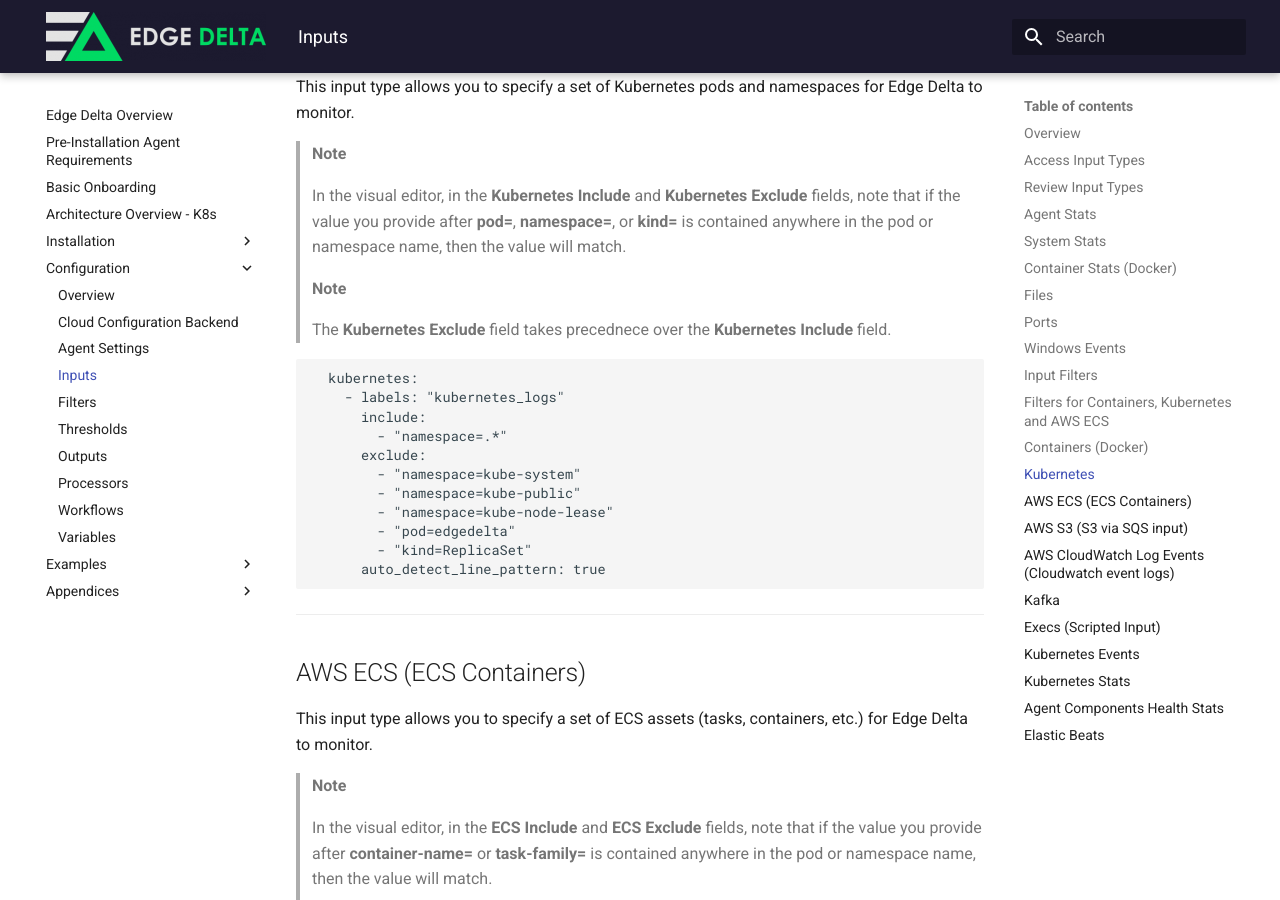
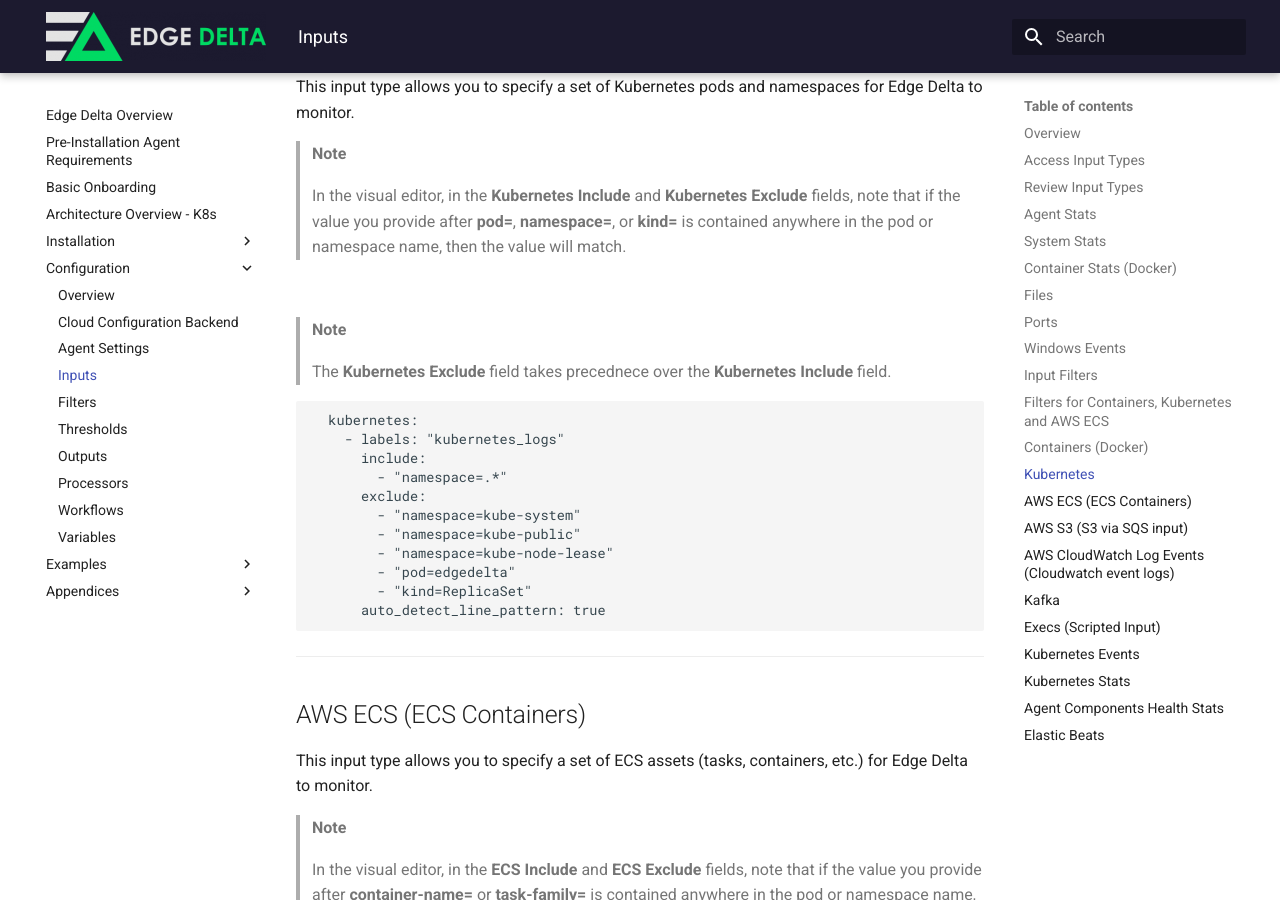
Before and after one commit to edgedelta/docs, an MkDocs documentation site: the page built from docs/configuration/inputs.md, in a window 1280 px wide and 900 px high, scrolled down 5618 px. Built offline with MkDocs 1.6.1 and Material for MkDocs 9.7.7, drawn with Linux system fonts in a browser that asks for light colours.

Commit message:
Update inputs.md

````diff
--- a/docs/configuration/inputs.md
+++ b/docs/configuration/inputs.md
@@ -252,6 +252,8 @@ This input type allows you to specify a set of Kubernetes pods and namespaces fo
 >
 > In the visual editor, in the **Kubernetes Include** and **Kubernetes Exclude** fields, note that if the value you provide after **pod=**, **namespace=**, or **kind=** is contained anywhere in the pod or namespace name, then the value will match.
 
+<br>
+
 > **Note**
 >
 > The **Kubernetes Exclude** field takes precednece over the **Kubernetes Include** field.
@@ -280,7 +282,7 @@ This input type allows you to specify a set of ECS assets \(tasks, containers, e
 >
 > In the visual editor, in the **ECS Include** and **ECS Exclude** fields, note that if the value you provide after **container-name=** or **task-family=** is contained anywhere in the pod or namespace name, then the value will match.
 
-
+<br>
 
 > **Note**
 >
@@ -325,11 +327,11 @@ With this input, you can monitor multiple regions and log streams.
 
 To define your input, review the following parameters:
 
-| Parameter  | Description                                                                                                                                                                                                                                        | Required or Optional |
-|------------|----------------------------------------------------------------------------------------------------------------------------------------------------------------------------------------------------------------------------------------------------|----------------------|
-| AWS Region | You can define a region pattern via regex expression.  For example, for all regions in United States, enter: ```region: "^us.*$"``` To monitor log events for all regions, you do not need to provide or give an all-matches pattern: ".*"         | Optional             |
-| Log Group  | You must enter the Log Group name that is associated with the CloudWatch Logs agent.                                                                                                                                                               | Required             |
-| Log Stream | You can define log streams pattern via regex expression.  For example, for streams that start with log, enter: ```log_stream: ^log.*$""``` To monitor all log events for all regions, you do not need provide or give an all-matches pattern: ".*" | Optional             |
+| Parameter | Description | Required or Optional |
+| :--- | :--- | :--- |
+| AWS Region | You can define a region pattern via regex expression. For example, for all regions in United States, enter: ```region: "^us.*$"``` To monitor log events for all regions, you do not need to provide or give an all-matches pattern: ".*"     | Optional |
+| Log Group | You must enter the Log Group name that is associated with the CloudWatch Logs agent. | Required |
+| Log Stream | You can define log streams pattern via regex expression. For example, for streams that start with log, enter: ```log_stream: ^log.*$""``` To monitor all log events for all regions, you do not need provide or give an all-matches pattern: ".*" | Optional |
 
 > **Note**
 >
@@ -364,7 +366,6 @@ Review the following sample script to better understand how to define your input
 ## Kafka
 
 With this input type, agents will collect events from a kafka topic.
-
 
 ```yaml
   kafkas:
````
